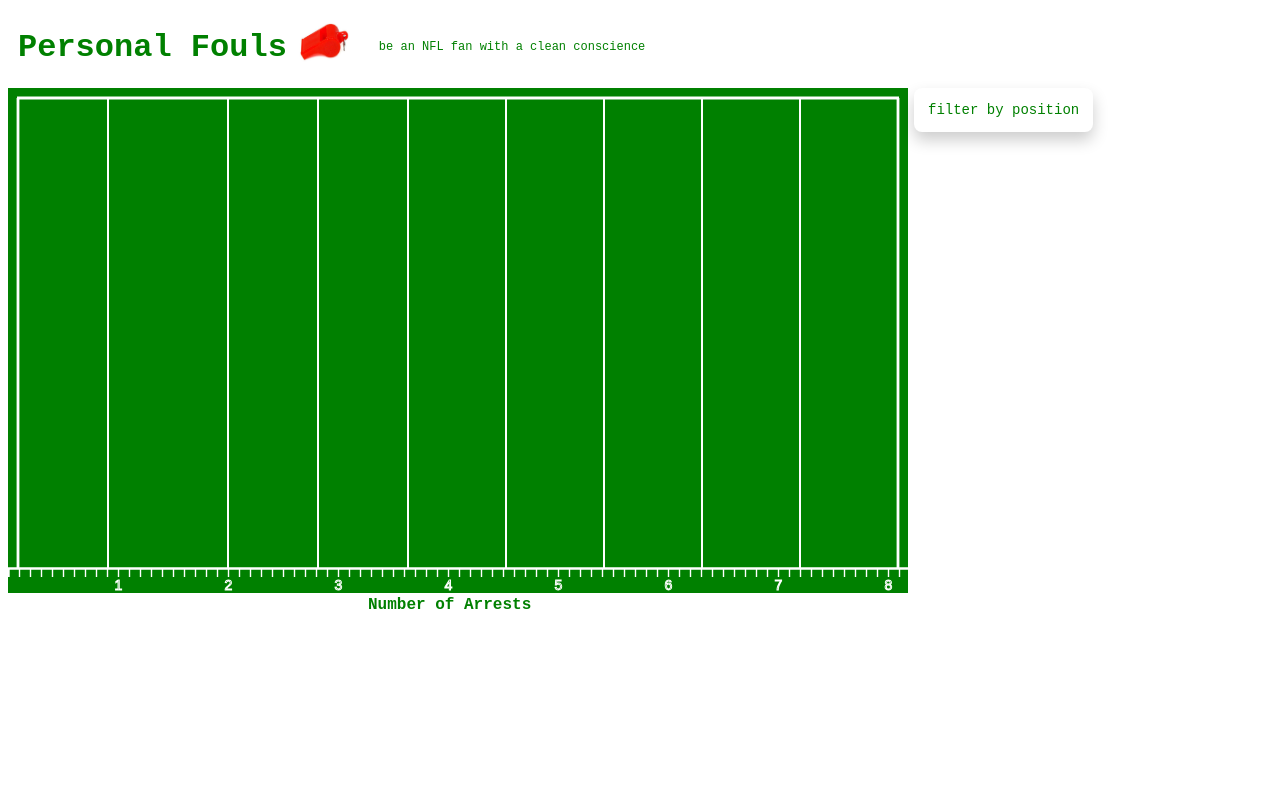
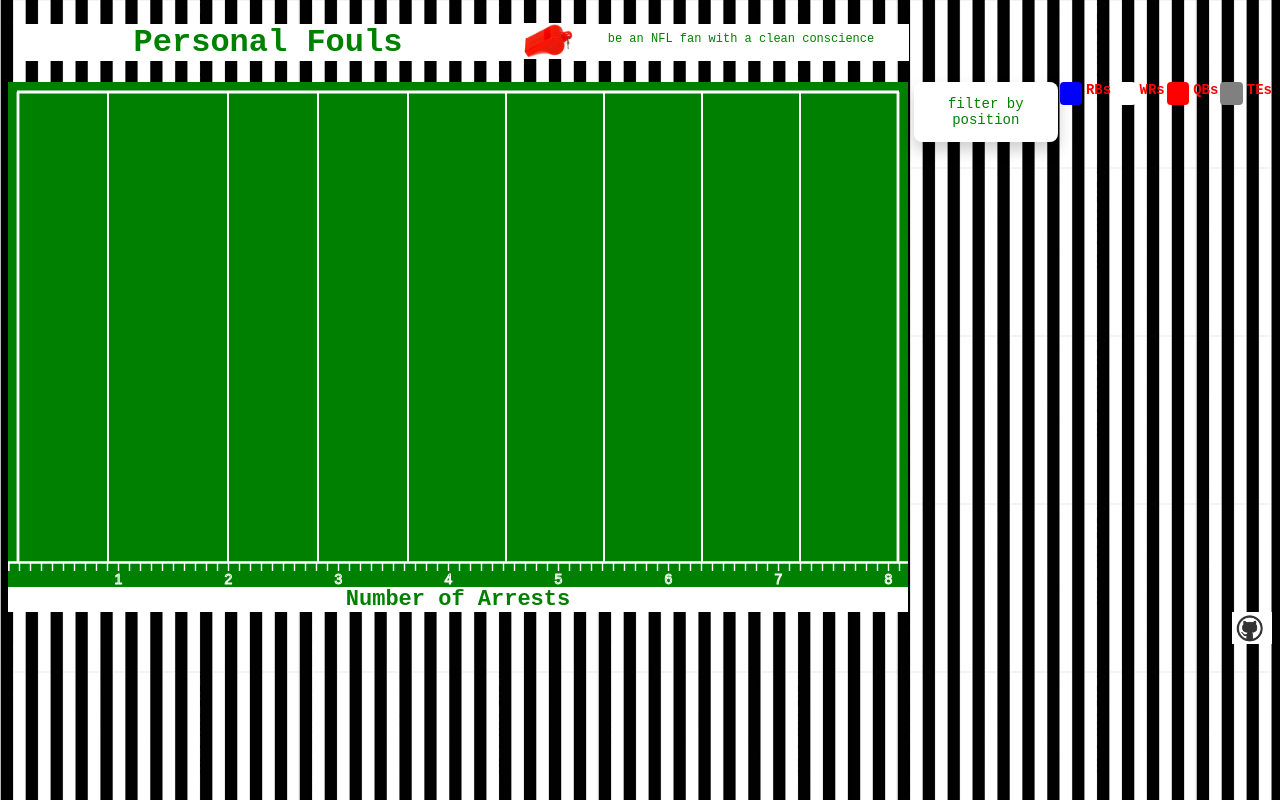
Before and after one commit to jessicaf1/personalfouls, a website built with webpack: page index.html in a window 1280 px wide. Built offline with nearby package versions, Linux system fonts and the light colour scheme; no server answers.

Commit message:
add background

```diff
--- a/index.html
+++ b/index.html
@@ -37,7 +37,20 @@
                 <button class="button-all" id="button4">TE</button>
                 <button class="button-all" id="button5">All</button>
             </div>
+
         </div>
+        <div class="d"></div>
+        &nbsp;
+        <div class="t">RBs</div>
+        <div class="d2"></div>
+        &nbsp;
+        <div class="t">WRs</div>
+        <div class="d3"></div>
+        &nbsp;
+        <div class="t">QBs</div>
+        <div class="d4"></div>
+        &nbsp;
+        <div class="t">TEs</div>
         <!-- <button class="button-all" id="button1">QB</button> -->
         <!-- <button class="button-all" id="button2">WR</button> -->
         <!-- <button class="button-all" id="button3">TE</button>
@@ -45,6 +58,7 @@
     <button class="button-all" id="button5">All</button> -->
     </div>
 
+    <a href="https://github.com/jessicaf1/personalfouls"><img id="image2" src="./src/styles/github.png" alt=""></a>
 
 
 
--- a/src/index.js
+++ b/src/index.js
@@ -215,11 +215,10 @@ function createVisualization(position = "WR") {
         .data(
             arr2.filter(function(d) {
                 // debugger
-            if(position === 'All'){
+                if (position === 'All') {
                     // debugger
                     return true
-            }
-            else {
+                } else {
                     debugger
                     //return true if position === 'All'
                     return d.Position === position;
@@ -255,9 +254,9 @@ function createVisualization(position = "WR") {
             } else if (d.Position === "RB") {
                 return "blue";
             } else if (d.Position === "QB") {
-          return "orange";
+                return "red";
             } else if (d.Position === "TE") {
-          return "yellow";
+                return "gray";
             }
         })
         .on("mouseover", function(d) {
@@ -289,10 +288,10 @@ const tooltip = d3.select("body")
     .append("div")
     .style("position", "absolute")
     .style("font-family", "sans-serif")
-    .style("font-size", "12px")
-    .style("font-weight", "bold")
+    .style("font-size", "16x")
+    .style("font-family", "courier")
     .style("z-index", "90")
-    .style("color", "	#8B0000")
+    .style("color", "crimson")
     .style("border", "white")
     .style("visibility", "hidden");
 
@@ -312,7 +311,7 @@ var xAxis = d3
     // .style("stroke", "pink")
     // .style("z-index", 100)
     //.tickValues([range(0, 8)])
-  .tickValues([ .1, .2, .3, .4, .5, .6, .7, .8, .9,
+    .tickValues([.1, .2, .3, .4, .5, .6, .7, .8, .9,
         1, 1.1, 1.2, 1.3, 1.4, 1.5, 1.6, 1.7, 1.8, 1.9,
         2, 2.1, 2.2, 2.3, 2.4, 2.5, 2.6, 2.7, 2.8, 2.9,
         3, 3.1, 3.2, 3.3, 3.4, 3.5, 3.6, 3.7, 3.8, 3.9,
@@ -342,7 +341,7 @@ svg.append("g")
 //     .attr("class", "divv")
 //     .text("arrest")
 debugger
-document.getElementById('button1').addEventListener('click', function(d){
+document.getElementById('button1').addEventListener('click', function(d) {
     debugger
     createVisualization(d.target.innerText)
 })
--- a/src/styles/index.scss
+++ b/src/styles/index.scss
@@ -1,6 +1,5 @@
 body {
     background-color: white;
-
     color: green;
 }
 
@@ -21,12 +20,12 @@ body {
     color: red;
 }
 
-
 .axis path {
     fill: none;
     stroke: white;
     stroke-width: 2.4px;
 }
+
 .axis line {
     fill: none;
     stroke: white;
@@ -36,14 +35,17 @@ body {
 #header {
     color: green;
     font-family: 'Courier New', Courier, monospace;
-
+    background: white;
+    margin-top: 16px;
+    width: 500px;
+    text-align: center;
 }
 
 #image {
     width: 50px;
-   height: 40px;
-   margin-left: 12px;
-   margin-top: 14px;
+    height: 36px;
+    margin-left: 5px;
+    margin-top: 15px;
 }
 
 #h {
@@ -55,12 +57,16 @@ body {
     color: green;
     font-weight: bold;
     font-family: 'Courier New', Courier, monospace;
-    margin-left: 360px;
-    margin-top: 3px;
+    font-size: 22px;
+    margin-left: 0px;
+    margin-top: 0px;
+    background: white;
+    width: 900px;
+    text-align: center;
 }
 
 .button-all {
-    width: 50px;
+    width: 65px;
     background: white;
     border-radius: 5px;
     color: green;
@@ -69,6 +75,7 @@ body {
     font-weight: bold;
     margin-left: 10px;
 }
+
 .button-all:hover {
     background: darkgreen;
 }
@@ -83,7 +90,8 @@ body {
 }
 
 #button-header {
-    margin-left: 3px;;
+    margin-left: 3px;
+    ;
     font-size: 12px;
     margin-top: 18px;
     font-family: 'Courier New', Courier, monospace;
@@ -92,8 +100,13 @@ body {
 #subHeader {
     font-size: 12px;
     font-family: 'Courier New', Courier, monospace;
-    margin-left: 30px;
-    margin-top: 32px;
+    margin-left: 0px;
+    margin-top: 16px;
+    background: white;
+    height: 21px;
+    padding: 8px;
+    width: 320px;
+    text-align: center;
 }
 
 .dropbtn {
@@ -102,7 +115,7 @@ body {
     color: green;
     padding: 14px;
     font-size: 14px;
-  box-shadow: 0px 8px 16px 0px rgba(0,0,0.1,0.2);
+    box-shadow: 0px 8px 16px 0px rgba(0, 0, 0.1, 0.2);
     border: none;
     border-radius: 8px;
 }
@@ -117,11 +130,11 @@ body {
     display: none;
     position: absolute;
     background-color: #f1f1f1;
-  min-width: 80px;
-  box-shadow: 0px 8px 16px 0px rgba(0,0,0,0.2);
+    min-width: 60px;
+    box-shadow: 0px 8px 16px 0px rgba(0, 0, 0, 0.2);
     z-index: 1;
-  border-radius: 4px;;
-
+    border-radius: 4px;
+    ;
 }
 
 .dropdown-content button {
@@ -131,11 +144,71 @@ body {
     display: block;
 }
 
-.dropdown-content button:hover {background-color:rgba(0, 128, 0, .4);}
-.dropdown:hover .dropdown-content {display: block;}
-.dropdown:hover .dropbtn {background-color: rgba(0, 128, 0, .4);}
+.dropdown-content button:hover {
+    background-color: rgba(0, 128, 0, .4);
+}
+
+.dropdown:hover .dropdown-content {
+    display: block;
+}
+
+.dropdown:hover .dropbtn {
+    background-color: rgba(0, 128, 0, .4);
+}
 
 .DD {
     margin-left: 800px;
     top: 0;
 }
+
+#image2 {
+    width: 40px;
+    float: right;
+}
+
+body {
+    background-image: url("/src/styles/bandw.png");
+}
+
+.d {
+    width: 3px;
+    height: 3px;
+    background: blue;
+    padding: 10px;
+    margin-left: 2px;
+    border-radius: 4px;
+}
+
+.d2 {
+    width: 3px;
+    height: 3px;
+    background: white;
+    padding: 10px;
+    margin-left: 2px;
+    border-radius: 4px;
+}
+
+.d3 {
+    width: 3px;
+    height: 3px;
+    background: red;
+    padding: 10px;
+    margin-left: 2px;
+    border-radius: 4px;
+}
+
+.d4 {
+    width: 3px;
+    height: 3px;
+    background: gray;
+    padding: 10px;
+    margin-left: 2px;
+    border-radius: 4px;
+}
+
+.t {
+    font-size: 14px;
+    font-weight: bold;
+    font-family: 'Courier New', Courier, monospace;
+    color: red;
+}
```
Also changed, not shown: src/field.js (added), src/styles/bandw.png (added), src/styles/github.png (added). Lines whose indentation alone changed are shown as unchanged.
